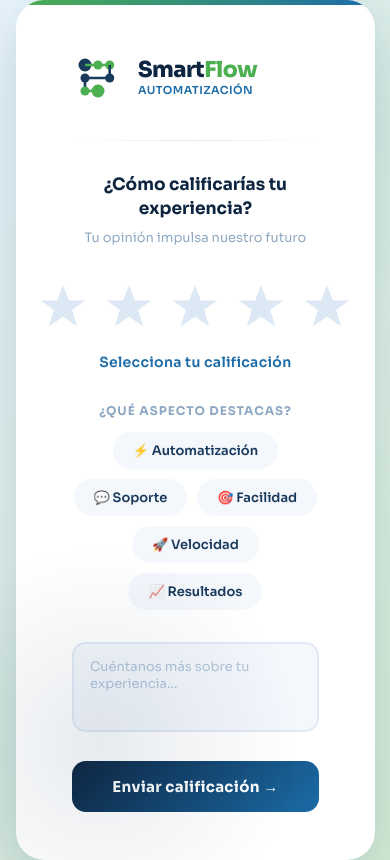
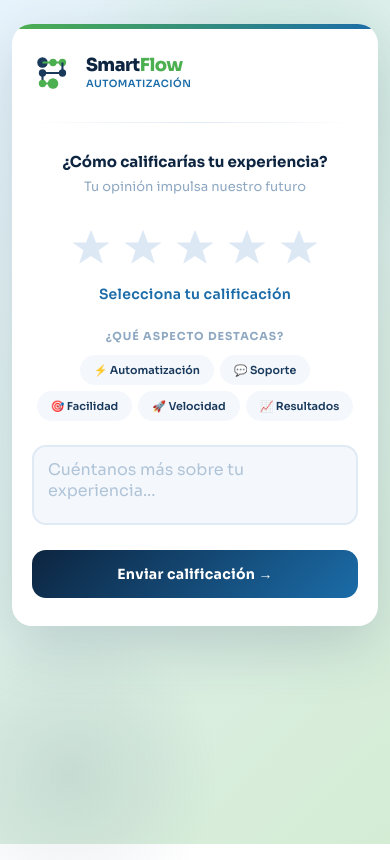
Before and after one commit to Ascencioncar/Calificador-SmartFlow, a website: page public/index.html in a window 390 px wide. Drawn offline with Linux system fonts and the light colour scheme; no server answers.

Commit message:
Update index.html

```diff
--- a/public/index.html
+++ b/public/index.html
@@ -2,13 +2,14 @@
 <html lang="es">
 <head>
 <meta charset="UTF-8">
-<meta name="viewport" content="width=device-width, initial-scale=1.0">
+<meta name="viewport" content="width=device-width, initial-scale=1.0, maximum-scale=1.0, user-scalable=no">
+<meta name="theme-color" content="#0d2540">
+<meta name="apple-mobile-web-app-capable" content="yes">
 <title>SmartFlow — Calificador</title>
 <link href="https://fonts.googleapis.com/css2?family=Sora:wght@300;400;600;700;800&display=swap" rel="stylesheet">
 <style>
   :root {
     --green: #4caf50;
-    --green-light: #6fcf71;
     --navy: #1a3a5c;
     --navy-dark: #0d2540;
     --teal: #1b6ca8;
@@ -17,16 +18,23 @@
     --shadow: 0 20px 60px rgba(26, 58, 92, 0.18);
   }
 
-  * { margin: 0; padding: 0; box-sizing: border-box; }
+  *, *::before, *::after { margin: 0; padding: 0; box-sizing: border-box; }
+
+  html {
+    -webkit-text-size-adjust: 100%;
+    text-size-adjust: 100%;
+  }
 
   body {
     font-family: 'Sora', sans-serif;
     background: linear-gradient(135deg, #e8f4fd 0%, #d4ecd4 100%);
     min-height: 100vh;
+    min-height: 100dvh;
     display: flex;
     align-items: center;
     justify-content: center;
-    overflow: hidden;
+    padding: 16px;
+    overflow-x: hidden;
   }
 
   body::before, body::after {
@@ -34,32 +42,34 @@
     position: fixed;
     border-radius: 50%;
     pointer-events: none;
+    z-index: 0;
   }
   body::before {
-    width: 500px; height: 500px;
+    width: 400px; height: 400px;
     background: radial-gradient(circle, rgba(76,175,80,0.12), transparent 70%);
-    top: -150px; right: -100px;
+    top: -120px; right: -80px;
   }
   body::after {
-    width: 400px; height: 400px;
+    width: 300px; height: 300px;
     background: radial-gradient(circle, rgba(26,58,92,0.10), transparent 70%);
-    bottom: -100px; left: -100px;
+    bottom: -80px; left: -80px;
   }
 
   .card {
     background: var(--white);
-    border-radius: 28px;
-    padding: 52px 56px 48px;
-    max-width: 480px;
-    width: 92%;
+    border-radius: 24px;
+    padding: 40px 40px 36px;
+    width: 100%;
+    max-width: 460px;
     box-shadow: var(--shadow);
     position: relative;
     overflow: hidden;
+    z-index: 1;
     animation: cardIn 0.6s cubic-bezier(.22,1,.36,1) both;
   }
 
   @keyframes cardIn {
-    from { opacity: 0; transform: translateY(32px) scale(0.97); }
+    from { opacity: 0; transform: translateY(28px) scale(0.97); }
     to   { opacity: 1; transform: translateY(0) scale(1); }
   }
 
@@ -69,59 +79,73 @@
     top: 0; left: 0; right: 0;
     height: 5px;
     background: linear-gradient(90deg, var(--green), var(--teal));
-    border-radius: 28px 28px 0 0;
+    border-radius: 24px 24px 0 0;
   }
 
+  /* ── Logo ── */
   .logo-section {
     display: flex;
     align-items: center;
-    gap: 14px;
-    margin-bottom: 36px;
+    gap: 12px;
+    margin-bottom: 28px;
   }
 
-  .logo-icon { width: 52px; height: 52px; flex-shrink: 0; }
+  .logo-icon { width: 48px; height: 48px; flex-shrink: 0; }
 
   .logo-text h1 {
-    font-size: 22px; font-weight: 800;
+    font-size: 20px; font-weight: 800;
     color: var(--navy-dark); line-height: 1; letter-spacing: -0.5px;
   }
   .logo-text h1 span { color: var(--green); }
   .logo-text p {
-    font-size: 11px; color: var(--teal); font-weight: 600;
-    letter-spacing: 0.5px; margin-top: 2px; text-transform: uppercase;
+    font-size: 10px; color: var(--teal); font-weight: 600;
+    letter-spacing: 0.5px; margin-top: 3px; text-transform: uppercase;
   }
 
   .divider {
     height: 1px;
     background: linear-gradient(90deg, transparent, #e0eaf5, transparent);
-    margin-bottom: 32px;
+    margin-bottom: 28px;
   }
 
+  /* ── Question ── */
   .question {
-    font-size: 17px; font-weight: 700; color: var(--navy-dark);
-    text-align: center; margin-bottom: 8px; line-height: 1.4;
+    font-size: 16px; font-weight: 700; color: var(--navy-dark);
+    text-align: center; margin-bottom: 6px; line-height: 1.4;
   }
   .subtext {
     font-size: 13px; color: #8fa8c2; text-align: center;
-    margin-bottom: 32px; font-weight: 400;
+    margin-bottom: 28px; font-weight: 400;
   }
 
+  /* ── Stars ── */
   .stars-container {
-    display: flex; justify-content: center; gap: 10px; margin-bottom: 16px;
+    display: flex;
+    justify-content: center;
+    gap: 6px;
+    margin-bottom: 14px;
   }
 
   .star-btn {
     background: none; border: none; cursor: pointer;
-    padding: 4px; position: relative;
-    transition: transform 0.15s ease; outline: none;
+    padding: 6px;
+    -webkit-tap-highlight-color: transparent;
+    touch-action: manipulation;
+    outline: none;
+    transition: transform 0.15s ease;
   }
-  .star-btn:hover { transform: scale(1.15); }
-  .star-btn:active { transform: scale(0.92); }
 
-  .star-svg { width: 48px; height: 48px; }
+  /* Larger touch targets on mobile */
+  .star-btn:active { transform: scale(0.88); }
+
+  .star-svg {
+    width: 44px; height: 44px;
+    display: block;
+  }
 
   .star-svg .star-path {
-    fill: #dde8f5; transition: fill 0.2s ease, filter 0.2s ease; stroke: none;
+    fill: #dde8f5;
+    transition: fill 0.2s ease, filter 0.2s ease;
   }
 
   .star-btn.active .star-path,
@@ -132,135 +156,196 @@
 
   @keyframes starPop {
     0%   { transform: scale(1); }
-    40%  { transform: scale(1.35) rotate(-5deg); }
-    70%  { transform: scale(0.9) rotate(3deg); }
+    40%  { transform: scale(1.3) rotate(-5deg); }
+    70%  { transform: scale(0.92) rotate(3deg); }
     100% { transform: scale(1) rotate(0deg); }
   }
-  .star-btn.pop { animation: starPop 0.4s cubic-bezier(.22,1,.36,1); }
+  .star-btn.pop { animation: starPop 0.35s cubic-bezier(.22,1,.36,1); }
 
   .rating-label {
     text-align: center; font-size: 14px; font-weight: 600;
-    color: var(--teal); min-height: 22px; margin-bottom: 28px;
-    transition: opacity 0.3s; letter-spacing: 0.3px;
+    color: var(--teal); min-height: 20px; margin-bottom: 24px;
+    transition: color 0.3s; letter-spacing: 0.3px;
   }
 
+  /* ── Categories ── */
   .categories-label {
-    font-size: 12px; font-weight: 700; color: #8fa8c2;
+    font-size: 11px; font-weight: 700; color: #8fa8c2;
     text-transform: uppercase; letter-spacing: 1px;
-    text-align: center; margin-bottom: 14px;
+    text-align: center; margin-bottom: 12px;
   }
 
   .categories {
-    display: flex; flex-wrap: wrap; gap: 10px;
-    justify-content: center; margin-bottom: 32px;
+    display: flex; flex-wrap: wrap; gap: 8px;
+    justify-content: center; margin-bottom: 24px;
   }
 
   .cat-btn {
     background: var(--gray); border: 2px solid transparent;
-    border-radius: 50px; padding: 8px 18px; font-size: 13px;
-    font-weight: 600; color: var(--navy); cursor: pointer;
-    transition: all 0.2s ease; font-family: 'Sora', sans-serif;
+    border-radius: 50px; padding: 7px 14px;
+    font-size: 12px; font-weight: 600; color: var(--navy);
+    cursor: pointer; transition: all 0.2s ease;
+    font-family: 'Sora', sans-serif;
+    -webkit-tap-highlight-color: transparent;
+    touch-action: manipulation;
+    white-space: nowrap;
   }
-  .cat-btn:hover { border-color: var(--green); color: var(--green); background: rgba(76,175,80,0.07); }
-  .cat-btn.selected { background: var(--navy-dark); color: var(--white); border-color: var(--navy-dark); }
+  .cat-btn:active { transform: scale(0.95); }
+  .cat-btn.selected {
+    background: var(--navy-dark); color: var(--white); border-color: var(--navy-dark);
+  }
 
+  /* ── Textarea ── */
   .comment-area {
     width: 100%; border: 2px solid #e0eaf5; border-radius: 14px;
-    padding: 14px 16px; font-family: 'Sora', sans-serif;
-    font-size: 13px; color: var(--navy); resize: none; height: 90px;
-    margin-bottom: 24px; transition: border-color 0.2s; outline: none; background: var(--gray);
+    padding: 12px 14px; font-family: 'Sora', sans-serif;
+    font-size: 14px; /* min 16px on iOS prevents zoom */
+    color: var(--navy); resize: none; height: 88px;
+    margin-bottom: 20px; transition: border-color 0.2s;
+    outline: none; background: var(--gray);
+    -webkit-appearance: none;
   }
   .comment-area:focus { border-color: var(--green); background: var(--white); }
   .comment-area::placeholder { color: #b0c4d8; }
 
+  /* ── Error banner ── */
+  .error-banner {
+    background: #fff0f0; border: 1.5px solid #ffb3b3; border-radius: 10px;
+    padding: 10px 14px; font-size: 13px; color: #c0392b;
+    margin-bottom: 16px; display: none; font-weight: 600;
+  }
+
+  /* ── Submit ── */
   .submit-btn {
     width: 100%;
     background: linear-gradient(135deg, var(--navy-dark) 0%, var(--teal) 100%);
     color: var(--white); border: none; border-radius: 14px;
-    padding: 16px; font-size: 15px; font-weight: 700; cursor: pointer;
-    font-family: 'Sora', sans-serif; letter-spacing: 0.3px;
-    transition: all 0.25s ease; position: relative; overflow: hidden;
+    padding: 16px; font-size: 15px; font-weight: 700;
+    cursor: pointer; font-family: 'Sora', sans-serif;
+    letter-spacing: 0.3px; transition: all 0.25s ease;
+    position: relative; overflow: hidden;
+    -webkit-tap-highlight-color: transparent;
+    touch-action: manipulation;
+    -webkit-appearance: none;
   }
   .submit-btn::after {
     content: ''; position: absolute; inset: 0;
     background: linear-gradient(135deg, var(--green) 0%, #2e8b57 100%);
     opacity: 0; transition: opacity 0.3s;
   }
-  .submit-btn:hover::after { opacity: 1; }
+  .submit-btn:not(:disabled):active { transform: scale(0.98); }
+  .submit-btn:not(:disabled):hover::after { opacity: 1; }
   .submit-btn span { position: relative; z-index: 1; }
-  .submit-btn:hover { transform: translateY(-2px); box-shadow: 0 10px 30px rgba(26,58,92,0.3); }
-  .submit-btn:active { transform: translateY(0); }
-  .submit-btn:disabled { opacity: 0.6; cursor: not-allowed; transform: none; }
+  .submit-btn:disabled { opacity: 0.6; cursor: not-allowed; }
 
-  /* Loading spinner */
   .spinner {
-    display: inline-block; width: 16px; height: 16px;
+    display: inline-block; width: 15px; height: 15px;
     border: 2px solid rgba(255,255,255,0.4);
     border-top-color: white; border-radius: 50%;
-    animation: spin 0.7s linear infinite; vertical-align: middle; margin-right: 8px;
+    animation: spin 0.7s linear infinite;
+    vertical-align: middle; margin-right: 7px;
   }
   @keyframes spin { to { transform: rotate(360deg); } }
 
-  /* Error banner */
-  .error-banner {
-    background: #fff0f0; border: 1.5px solid #ffb3b3; border-radius: 10px;
-    padding: 10px 14px; font-size: 13px; color: #c0392b;
-    margin-bottom: 16px; display: none; font-weight: 600;
-  }
-
-  /* Stats bar at bottom */
+  /* ── Stats bar ── */
   .stats-bar {
-    display: flex; justify-content: center; gap: 24px;
-    margin-top: 20px; padding-top: 20px;
+    display: none;
+    justify-content: center; gap: 20px;
+    margin-top: 18px; padding-top: 18px;
     border-top: 1px solid #e0eaf5;
   }
   .stat-item { text-align: center; }
-  .stat-value { font-size: 20px; font-weight: 800; color: var(--navy-dark); }
-  .stat-label { font-size: 10px; color: #8fa8c2; font-weight: 600; letter-spacing: 0.5px; text-transform: uppercase; }
+  .stat-value { font-size: 18px; font-weight: 800; color: var(--navy-dark); }
+  .stat-label { font-size: 9px; color: #8fa8c2; font-weight: 600; letter-spacing: 0.5px; text-transform: uppercase; }
 
-  /* Thank you screen */
+  /* ── Thank you ── */
   .thankyou {
     display: none; text-align: center;
     animation: cardIn 0.5s ease both;
   }
 
   .check-circle {
-    width: 80px; height: 80px;
+    width: 76px; height: 76px;
     background: linear-gradient(135deg, var(--green), #2e8b57);
     border-radius: 50%; display: flex; align-items: center; justify-content: center;
-    margin: 0 auto 24px;
+    margin: 0 auto 22px;
     box-shadow: 0 12px 30px rgba(76,175,80,0.35);
     animation: popIn 0.5s cubic-bezier(.22,1,.36,1) 0.1s both;
   }
-
   @keyframes popIn {
     from { transform: scale(0); opacity: 0; }
     to   { transform: scale(1); opacity: 1; }
   }
 
-  .thankyou h2 { font-size: 24px; font-weight: 800; color: var(--navy-dark); margin-bottom: 10px; }
+  .thankyou h2 { font-size: 22px; font-weight: 800; color: var(--navy-dark); margin-bottom: 10px; }
   .thankyou p { font-size: 14px; color: #8fa8c2; line-height: 1.6; }
 
-  .result-stars { display: flex; justify-content: center; gap: 6px; margin: 20px 0; }
-
+  .result-stars { display: flex; justify-content: center; gap: 5px; margin: 18px 0; }
   .result-star {
-    font-size: 28px;
+    font-size: 26px;
     animation: starFly 0.4s cubic-bezier(.22,1,.36,1) both;
   }
   @keyframes starFly {
-    from { transform: translateY(20px) scale(0); opacity: 0; }
+    from { transform: translateY(16px) scale(0); opacity: 0; }
     to   { transform: translateY(0) scale(1); opacity: 1; }
   }
 
   .rating-id {
-    font-size: 11px; color: #b0c4d8; margin-top: 16px;
-    font-family: monospace; letter-spacing: 0.5px;
+    font-size: 10px; color: #b0c4d8; margin-top: 14px;
+    font-family: monospace; letter-spacing: 0.3px; word-break: break-all;
+  }
+
+  /* ════════════════════════════════════
+     RESPONSIVE — Pantallas pequeñas
+  ════════════════════════════════════ */
+  @media (max-width: 420px) {
+    body { padding: 12px; align-items: flex-start; padding-top: 24px; }
+
+    .card {
+      padding: 28px 20px 28px;
+      border-radius: 20px;
+    }
+
+    .logo-icon { width: 42px; height: 42px; }
+    .logo-text h1 { font-size: 18px; }
+
+    .question { font-size: 15px; }
+
+    /* Stars: 5 estrellas caben bien a 40px con gap 4px */
+    .stars-container { gap: 4px; }
+    .star-svg { width: 40px; height: 40px; }
+    .star-btn { padding: 4px; }
+
+    /* Categories wrap mejor */
+    .categories { gap: 6px; }
+    .cat-btn { padding: 6px 12px; font-size: 11px; }
+
+    .comment-area {
+      font-size: 16px; /* Previene zoom en iOS */
+      height: 80px;
+    }
+
+    .submit-btn { padding: 15px; font-size: 14px; }
+
+    .stat-value { font-size: 16px; }
+  }
+
+  /* Pantallas muy pequeñas (320px) */
+  @media (max-width: 340px) {
+    .card { padding: 24px 14px 24px; }
+
+    .stars-container { gap: 2px; }
+    .star-svg { width: 36px; height: 36px; }
+
+    .cat-btn { padding: 5px 10px; font-size: 10px; }
+
+    .logo-text h1 { font-size: 16px; }
   }
 </style>
 </head>
 <body>
 
-<div class="card" id="mainCard">
+<div class="card">
 
   <!-- Logo -->
   <div class="logo-section">
@@ -287,36 +372,26 @@
 
   <div class="divider"></div>
 
-  <!-- Rating form -->
+  <!-- Formulario -->
   <div id="ratingForm">
     <p class="question">¿Cómo calificarías tu experiencia?</p>
     <p class="subtext">Tu opinión impulsa nuestro futuro</p>
 
     <div class="stars-container" id="starsContainer">
       <button class="star-btn" data-value="1" aria-label="1 estrella">
-        <svg class="star-svg" viewBox="0 0 51 48">
-          <path class="star-path" d="M25.5 2L31.8 18.2H49.2L35.2 28.2L40.5 45.5L25.5 35.5L10.5 45.5L15.8 28.2L1.8 18.2H19.2L25.5 2Z"/>
-        </svg>
+        <svg class="star-svg" viewBox="0 0 51 48"><path class="star-path" d="M25.5 2L31.8 18.2H49.2L35.2 28.2L40.5 45.5L25.5 35.5L10.5 45.5L15.8 28.2L1.8 18.2H19.2L25.5 2Z"/></svg>
       </button>
       <button class="star-btn" data-value="2" aria-label="2 estrellas">
-        <svg class="star-svg" viewBox="0 0 51 48">
-          <path class="star-path" d="M25.5 2L31.8 18.2H49.2L35.2 28.2L40.5 45.5L25.5 35.5L10.5 45.5L15.8 28.2L1.8 18.2H19.2L25.5 2Z"/>
-        </svg>
+        <svg class="star-svg" viewBox="0 0 51 48"><path class="star-path" d="M25.5 2L31.8 18.2H49.2L35.2 28.2L40.5 45.5L25.5 35.5L10.5 45.5L15.8 28.2L1.8 18.2H19.2L25.5 2Z"/></svg>
       </button>
       <button class="star-btn" data-value="3" aria-label="3 estrellas">
-        <svg class="star-svg" viewBox="0 0 51 48">
-          <path class="star-path" d="M25.5 2L31.8 18.2H49.2L35.2 28.2L40.5 45.5L25.5 35.5L10.5 45.5L15.8 28.2L1.8 18.2H19.2L25.5 2Z"/>
-        </svg>
+        <svg class="star-svg" viewBox="0 0 51 48"><path class="star-path" d="M25.5 2L31.8 18.2H49.2L35.2 28.2L40.5 45.5L25.5 35.5L10.5 45.5L15.8 28.2L1.8 18.2H19.2L25.5 2Z"/></svg>
       </button>
       <button class="star-btn" data-value="4" aria-label="4 estrellas">
-        <svg class="star-svg" viewBox="0 0 51 48">
-          <path class="star-path" d="M25.5 2L31.8 18.2H49.2L35.2 28.2L40.5 45.5L25.5 35.5L10.5 45.5L15.8 28.2L1.8 18.2H19.2L25.5 2Z"/>
-        </svg>
+        <svg class="star-svg" viewBox="0 0 51 48"><path class="star-path" d="M25.5 2L31.8 18.2H49.2L35.2 28.2L40.5 45.5L25.5 35.5L10.5 45.5L15.8 28.2L1.8 18.2H19.2L25.5 2Z"/></svg>
       </button>
       <button class="star-btn" data-value="5" aria-label="5 estrellas">
-        <svg class="star-svg" viewBox="0 0 51 48">
-          <path class="star-path" d="M25.5 2L31.8 18.2H49.2L35.2 28.2L40.5 45.5L25.5 35.5L10.5 45.5L15.8 28.2L1.8 18.2H19.2L25.5 2Z"/>
-        </svg>
+        <svg class="star-svg" viewBox="0 0 51 48"><path class="star-path" d="M25.5 2L31.8 18.2H49.2L35.2 28.2L40.5 45.5L25.5 35.5L10.5 45.5L15.8 28.2L1.8 18.2H19.2L25.5 2Z"/></svg>
       </button>
     </div>
 
@@ -339,8 +414,7 @@
       <span id="btnText">Enviar calificación →</span>
     </button>
 
-    <!-- Live stats -->
-    <div class="stats-bar" id="statsBar" style="display:none;">
+    <div class="stats-bar" id="statsBar">
       <div class="stat-item">
         <div class="stat-value" id="statTotal">—</div>
         <div class="stat-label">Respuestas</div>
@@ -359,7 +433,7 @@
   <!-- Thank you -->
   <div class="thankyou" id="thankyou">
     <div class="check-circle">
-      <svg width="36" height="36" viewBox="0 0 36 36" fill="none">
+      <svg width="34" height="34" viewBox="0 0 36 36" fill="none">
         <path d="M7 18L15 26L29 10" stroke="white" stroke-width="3.5" stroke-linecap="round" stroke-linejoin="round"/>
       </svg>
     </div>
@@ -372,17 +446,19 @@
 </div>
 
 <script>
-  // ─── Detectar base URL automáticamente ─────────────────────────────────────
   const API_BASE = window.location.origin + "/api";
-
-  const labels = ['', 'Muy malo 😞', 'Regular 😐', 'Bueno 🙂', 'Muy bueno 😊', '¡Excelente! 🚀'];
+  const labels = ['','Muy malo 😞','Regular 😐','Bueno 🙂','Muy bueno 😊','¡Excelente! 🚀'];
   let selected = 0;
   const stars = document.querySelectorAll('.star-btn');
   const labelEl = document.getElementById('ratingLabel');
 
-  // Stars hover & click
+  // ── Stars: hover solo en desktop, touch en móvil ──────────────────────────
+  const isTouch = () => window.matchMedia('(hover: none)').matches;
+
   stars.forEach(star => {
+    // Hover (desktop)
     star.addEventListener('mouseenter', () => {
+      if (isTouch()) return;
       const val = +star.dataset.value;
       stars.forEach(s => {
         s.classList.remove('hovered');
@@ -391,13 +467,16 @@
       labelEl.textContent = labels[val];
     });
     star.addEventListener('mouseleave', () => {
+      if (isTouch()) return;
       stars.forEach(s => s.classList.remove('hovered'));
       labelEl.textContent = selected ? labels[selected] : 'Selecciona tu calificación';
     });
+
+    // Click / tap
     star.addEventListener('click', () => {
       selected = +star.dataset.value;
       stars.forEach(s => {
-        s.classList.remove('active', 'pop');
+        s.classList.remove('active', 'pop', 'hovered');
         if (+s.dataset.value <= selected) s.classList.add('active');
       });
       star.classList.add('pop');
@@ -406,12 +485,12 @@
     });
   });
 
-  // Category toggle
+  // ── Category toggle ───────────────────────────────────────────────────────
   document.querySelectorAll('.cat-btn').forEach(btn => {
     btn.addEventListener('click', () => btn.classList.toggle('selected'));
   });
 
-  // Load stats on mount
+  // ── Load stats ────────────────────────────────────────────────────────────
   async function loadStats() {
     try {
       const res = await fetch(`${API_BASE}/ratings/stats`);
@@ -424,10 +503,9 @@
       document.getElementById('statsBar').style.display = 'flex';
     } catch (e) { /* silently fail */ }
   }
-
   loadStats();
 
-  // Submit
+  // ── Submit ────────────────────────────────────────────────────────────────
   async function submitRating() {
     const errorBanner = document.getElementById('errorBanner');
     errorBanner.style.display = 'none';
@@ -435,7 +513,10 @@
     if (!selected) {
       labelEl.style.color = '#e74c3c';
       labelEl.textContent = '⚠ Por favor selecciona una calificación';
-      setTimeout(() => { labelEl.style.color = ''; labelEl.textContent = 'Selecciona tu calificación'; }, 2500);
+      setTimeout(() => {
+        labelEl.style.color = '';
+        labelEl.textContent = 'Selecciona tu calificación';
+      }, 2500);
       return;
     }
 
@@ -444,7 +525,6 @@
     const btn = document.getElementById('submitBtn');
     const btnText = document.getElementById('btnText');
 
-    // Loading state
     btn.disabled = true;
     btnText.innerHTML = '<span class="spinner"></span>Enviando...';
 
@@ -454,14 +534,9 @@
         headers: { 'Content-Type': 'application/json' },
         body: JSON.stringify({ stars: selected, categories, comment })
       });
+      const json = await res.json();
+      if (!res.ok || !json.success) throw new Error(json.error || 'Error al enviar.');
 
-      const json = await res.json();
-
-      if (!res.ok || !json.success) {
-        throw new Error(json.error || 'Error al enviar la calificación.');
-      }
-
-      // Build result stars
       const rs = document.getElementById('resultStars');
       rs.innerHTML = '';
       for (let i = 1; i <= 5; i++) {
```
